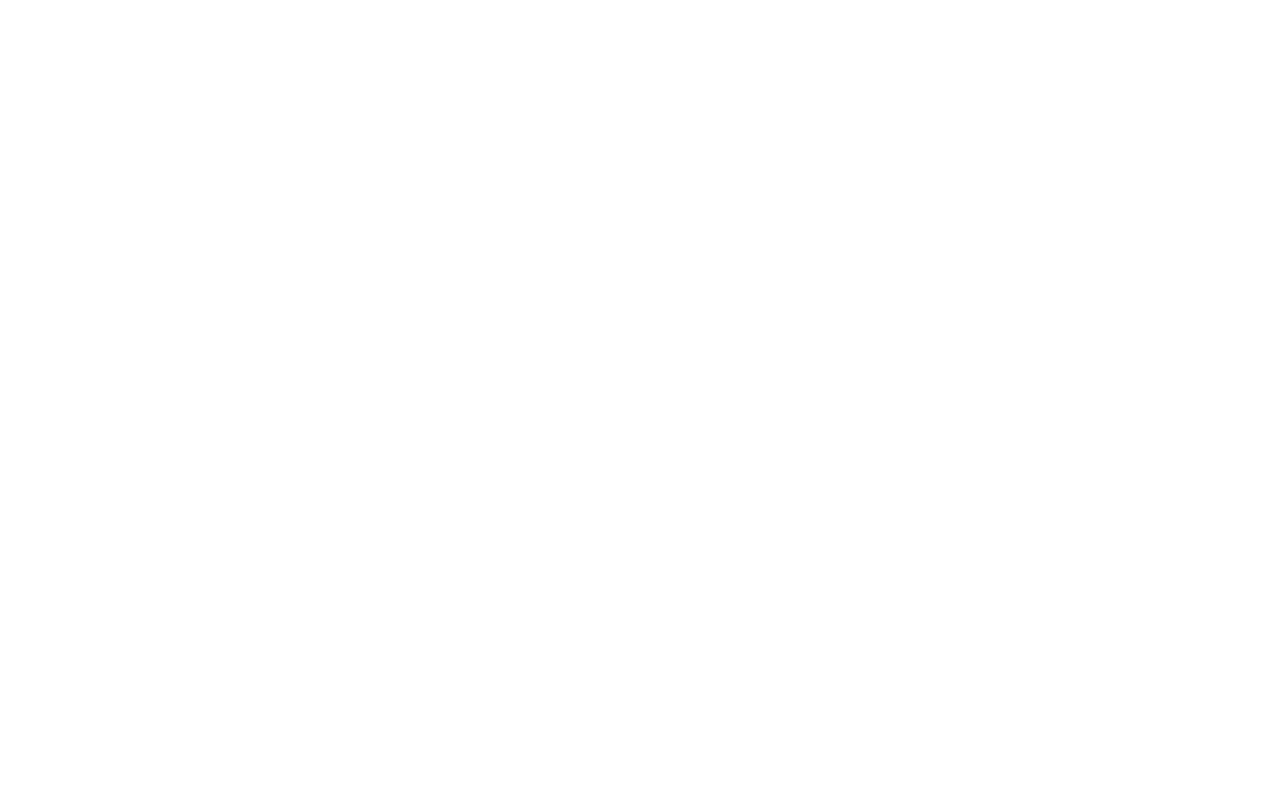
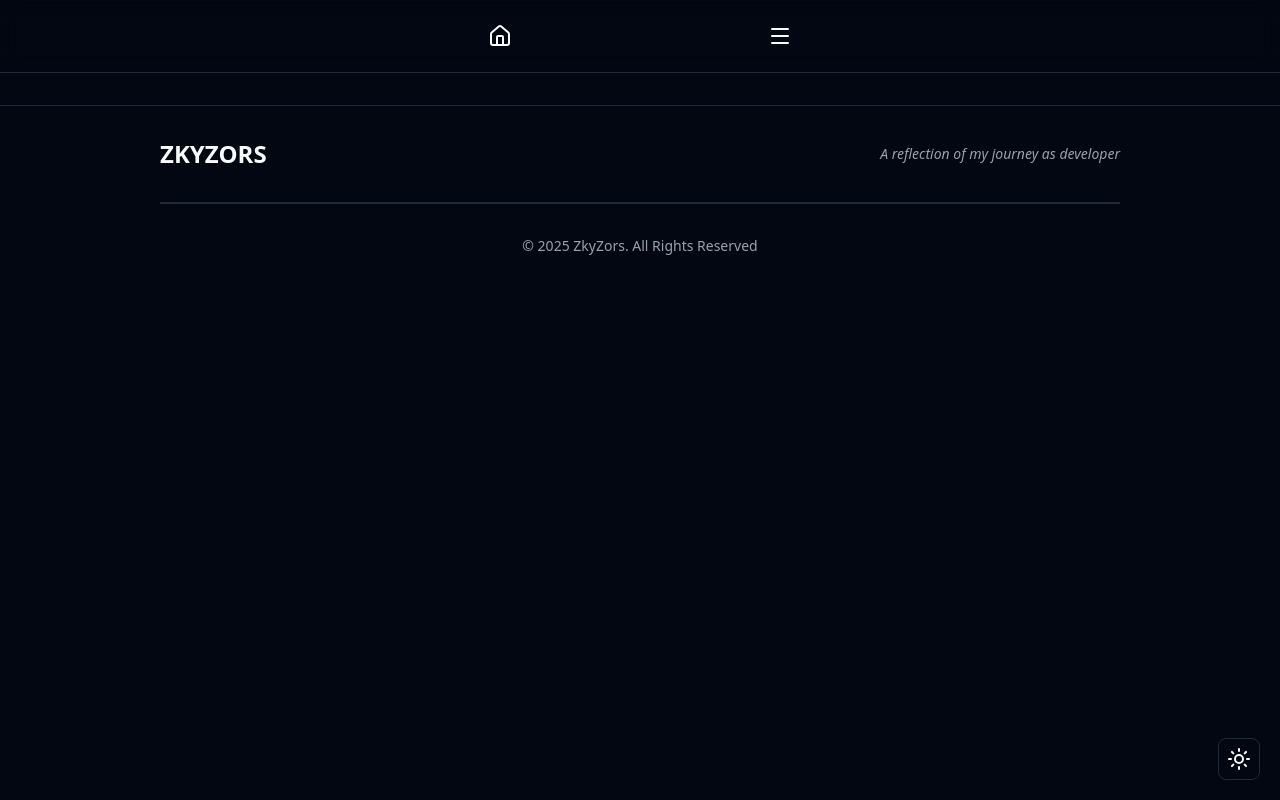
Before and after one commit to Nacxht/frontend-personal-portfolio, a SvelteKit app: page / in a window 1280 px wide. Built offline with nearby package versions, Linux system fonts and the light colour scheme.

Commit message:
feat: added main layout

```diff
--- a/src/routes/+layout.svelte
+++ b/src/routes/+layout.svelte
@@ -1,6 +1,89 @@
-<script>
+<script lang="ts">
+	import Footer from "$lib/components/layouts/footer.svelte";
+	import Navbar from "$lib/components/layouts/navbar.svelte";
+	import ThemeToogle from "$lib/components/layouts/theme-toogle.svelte";
+	import "../app.css";
+
 	let { children } = $props();
-	import '../app.css';
 </script>
 
+<Navbar />
+
 {@render children()}
+
+<ThemeToogle />
+<Footer />
+
+<style lang="postcss">
+	@reference "tailwindcss";
+
+	/* scrollbar */
+	:global(html) {
+		scrollbar-width: none;
+	}
+	/*  */
+
+	/* body */
+	:global(body) {
+		@apply bg-gray-50;
+	}
+
+	:global(.dark body) {
+		@apply bg-gray-950 text-gray-950;
+	}
+	/*  */
+
+	/* page layout */
+	:global(main) {
+		@apply mx-[1rem] lg:mx-[20rem] my-[1rem] grid gap-[2rem];
+	}
+	/*  */
+
+	/* typography */
+	:global(h1) {
+		@apply font-bold uppercase text-3xl lg:text-4xl;
+	}
+
+	:global(h2) {
+		@apply font-bold capitalize text-2xl lg:text-3xl;
+	}
+
+	:global(h3) {
+		@apply font-bold capitalize text-xl lg:text-2xl;
+	}
+
+	:global(.light h1),
+	:global(.light h2),
+	:global(.light h3) {
+		@apply text-gray-950;
+	}
+
+	:global(.dark h1),
+	:global(.dark h2),
+	:global(.dark h3) {
+		@apply text-gray-50;
+	}
+
+	:global(p) {
+		@apply text-justify;
+	}
+
+	:global(.light p) {
+		@apply text-gray-600;
+	}
+
+	:global(.dark p) {
+		@apply text-gray-400;
+	}
+	/*  */
+
+	/* hr divider */
+	:global(.light .divider) {
+		@apply border-b border-gray-300;
+	}
+
+	:global(.dark .divider) {
+		@apply border-b border-gray-800;
+	}
+	/*  */
+</style>
```
